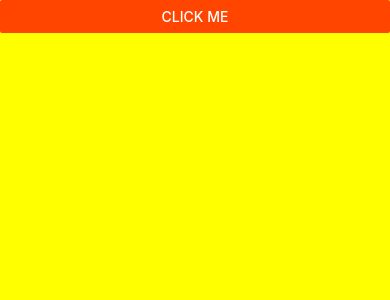
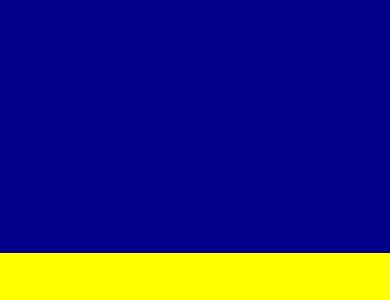
Before and after one commit to edenWerke/Done_with_it, a React Native app: screen / in a window 390 px wide. Shown: the top 300 px of the page. Built offline with nearby package versions, Linux system fonts and the light colour scheme.

Commit message:
setting height and width accordingly

```diff
--- a/App.js
+++ b/App.js
@@ -1,6 +1,7 @@
 // import { StatusBar } from "expo-status-bar";
 import {
   StyleSheet,
+  Dimensions,
   Text,
   View,
   Button,
@@ -11,6 +12,7 @@ import {
 } from "react-native";
 
 export default function App() {
+  console.log(Dimensions.get("screen"));
   const handlePress = () => {
     console.log("text pressed");
   };
@@ -18,7 +20,7 @@ export default function App() {
   return (
     // the right side over
     <SafeAreaView style={[styles.container, containerStyle]}>
-      <Button
+      {/* <Button
         color="orangered"
         title="Click Me"
         onPress={() =>
@@ -33,7 +35,10 @@ export default function App() {
             },
           ])
         }
-      />
+      /> */}
+      <View
+        style={{ backgroundColor: "darkblue", width: "100%", height: "30%" }}
+      ></View>
     </SafeAreaView>
   );
 }
@@ -49,3 +54,4 @@ const styles = StyleSheet.create({
     paddingTop: Platform.OS === "android" ? StatusBar.currentHeight : 0,
   },
 });
+//LAYOUTS
```
